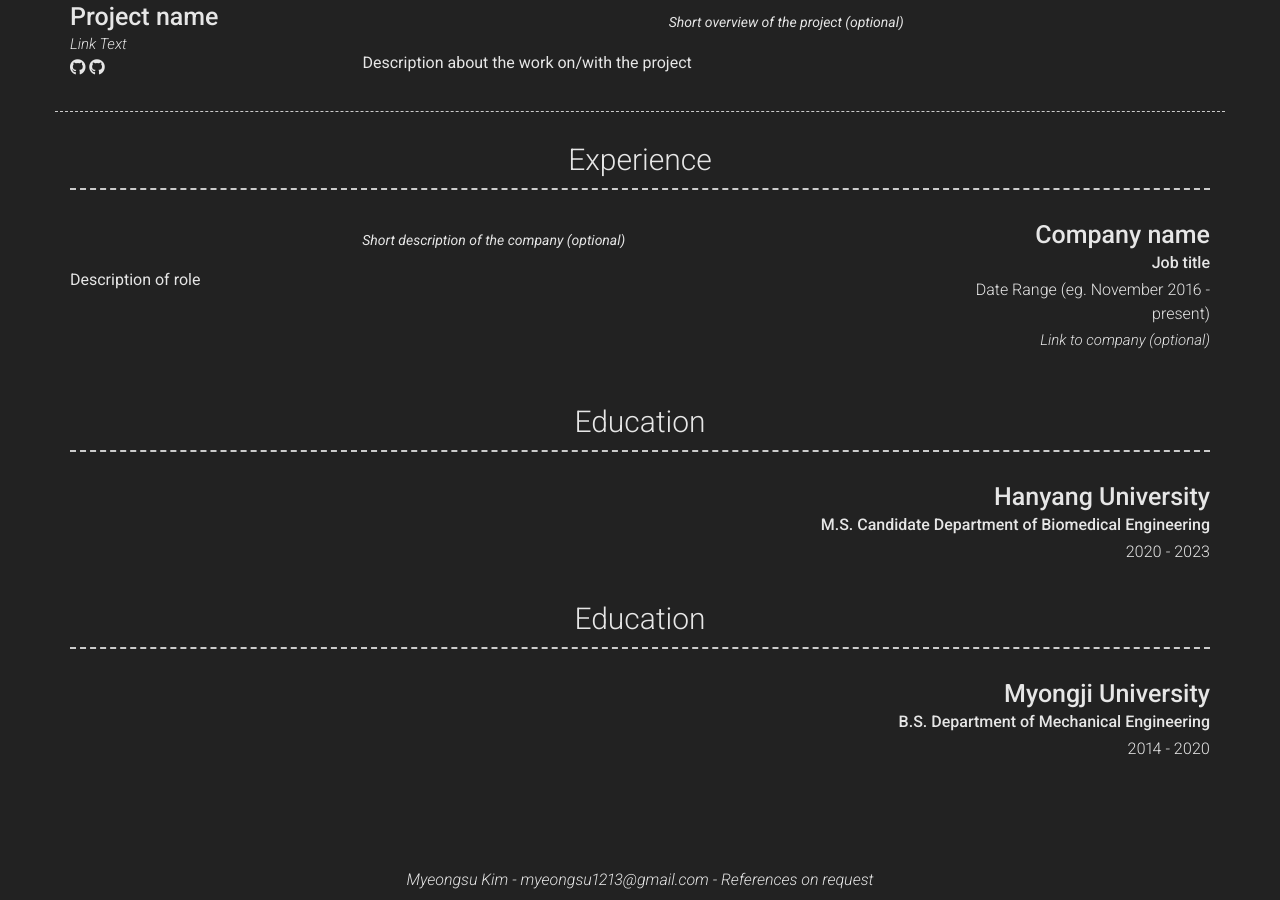
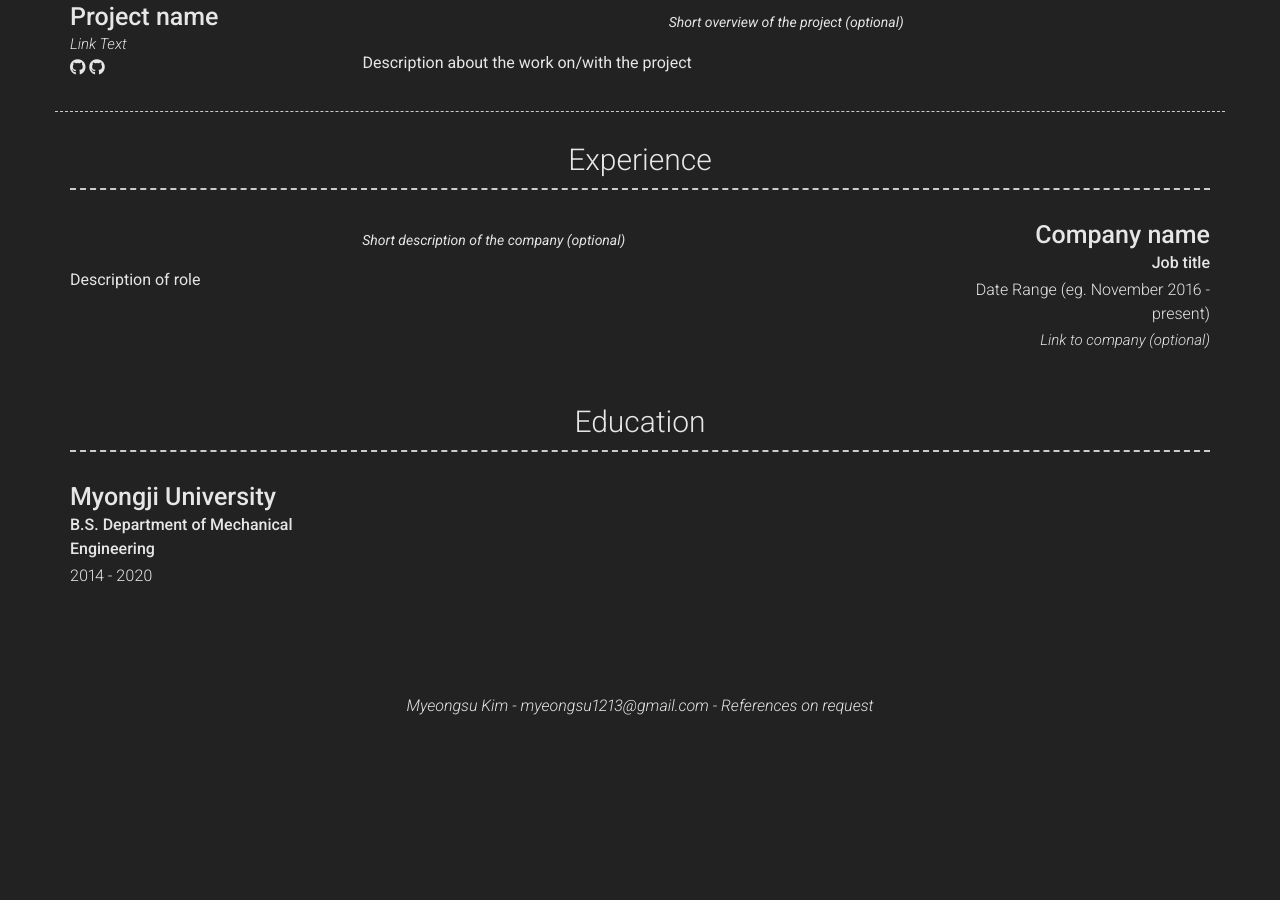
Before and after one commit to mysu1213/mysu1213_resume.github.io, a Jekyll site: the page built from index.md, in a window 1280 px wide and 900 px high, scrolled down 628 px. Built offline with Jekyll 4.4.1, drawn with Linux system fonts in a browser that asks for light colours; nearby versions of some CDN libraries; after the commit the page ends 1354 px from its top, so only the background shows below that.

Commit message:
Update _config.yml

```diff
--- a/_config.yml
+++ b/_config.yml
@@ -115,14 +115,14 @@ content:
   - title: Education
     layout: list
     content:
-      - layout: top-right
+      - layout: top-left
         title: Hanyang University
         sub_title: M.S. Candidate Department of Biomedical Engineering
         caption: 2020 - 2023
-  - title: Education
+
     layout: list
     content:
-      - layout: top-right
+      - layout: top-left
         title: Myongji University
         sub_title: B.S. Department of Mechanical Engineering
         caption: 2014 - 2020
```
